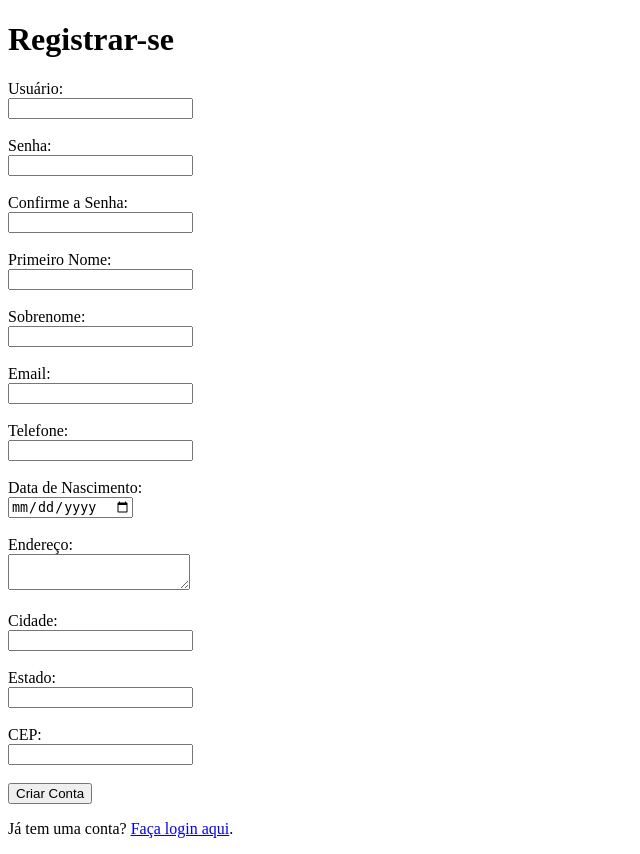
After one commit to Alanxx69/car_loan, a Django app: page /register/ in a window 1280 px wide. The commit adds this page. Shown: the whole page, without its empty margins (0-640 px from the left). Run offline with Django 5.2, Linux system fonts and the light colour scheme.

Commit message:
feat: adds support for customer registration and updates, including custom forms and templates in Portuguese

```diff
--- a/app/settings.py
+++ b/app/settings.py
@@ -111,7 +111,7 @@ AUTH_PASSWORD_VALIDATORS = [
 # Internationalization
 # https://docs.djangoproject.com/en/5.2/topics/i18n/
 
-LANGUAGE_CODE = "en-us"
+LANGUAGE_CODE = "pt-br"
 
 TIME_ZONE = "UTC"
 
--- a/app/templates/home.html
+++ b/app/templates/home/home.html
@@ -1,4 +1,4 @@
-{% extends "base.html" %}
+{% extends "home/base.html" %}
 {% load static %}
 {% block content %}
 <div class="branding-container" style="text-align: center; padding: 2rem;">
--- /dev/null
+++ b/app/templates/register.html
@@ -0,0 +1,74 @@
+<!DOCTYPE html>
+<html lang="pt-br">
+<head>
+  <meta charset="UTF-8">
+  <meta name="viewport" content="width=device-width, initial-scale=1.0">
+  <title>Registrar-se</title>
+</head>
+<body>
+  <h1>Registrar-se</h1>
+
+  {% if form.errors %}
+    <div class="errorlist">
+        <p>Por favor, corrija os erros abaixo:</p>
+        {{ form.non_field_errors }}
+        {% for field in form %}
+            {% if field.errors %}
+                <p><strong>{{ field.label }}:</strong> {{ field.errors|striptags }}</p>
+            {% endif %}
+        {% endfor %}
+    </div>
+  {% endif %}
+
+  <form method="post">
+    {% csrf_token %}
+
+    <!-- Campos do User (UserCreationForm) -->
+    <label for="id_username">Usuário:</label><br>
+    <input type="text" name="username" id="id_username" required><br>
+    {% if form.username.errors %}<span style="color:red;">{{ form.username.errors|striptags }}</span><br>{% endif %}<br>
+
+    <label for="id_password1">Senha:</label><br>
+    <input type="password" name="password1" id="id_password1" required><br>
+    {% if form.password.errors %}<span style="color:red;">{{ form.password.errors|striptags }}</span><br>{% endif %}<br>
+
+    <label for="id_password2">Confirme a Senha:</label><br>
+    <input type="password" name="password2" id="id_password2" required><br>
+    {% if form.password2.errors %}<span style="color:red;">{{ form.password2.errors|striptags }}</span><br>{% endif %}<br>
+    <!-- Fim dos campos do User -->
+
+    <!-- Campos adicionais para o Customer -->
+    <label for="id_first_name">Primeiro Nome:</label><br>
+    <input type="text" id="id_first_name" name="first_name"><br><br>
+
+    <label for="id_last_name">Sobrenome:</label><br>
+    <input type="text" id="id_last_name" name="last_name"><br><br>
+
+    <label for="id_email">Email:</label><br>
+    <input type="email" id="id_email" name="email"><br><br>
+
+    <label for="id_phone">Telefone:</label><br>
+    <input type="text" id="id_phone" name="phone"><br><br>
+
+    <label for="id_date_of_birth">Data de Nascimento:</label><br>
+    <input type="date" id="id_date_of_birth" name="date_of_birth"><br><br>
+
+    <label for="id_address">Endereço:</label><br>
+    <textarea id="id_address" name="address"></textarea><br><br>
+
+    <label for="id_city">Cidade:</label><br>
+    <input type="text" id="id_city" name="city"><br><br>
+
+    <label for="id_state">Estado:</label><br>
+    <input type="text" id="id_state" name="state"><br><br>
+
+    <label for="id_zip_code">CEP:</label><br>
+    <input type="text" id="id_zip_code" name="zip_code"><br><br>
+    <!-- Fim dos campos adicionais -->
+
+    <button type="submit">Criar Conta</button>
+
+  </form>
+  <p>Já tem uma conta? <a href="{% url 'login' %}">Faça login aqui</a>.</p>
+</body>
+</html>
--- a/app/urls.py
+++ b/app/urls.py
@@ -28,4 +28,5 @@ urlpatterns = [
     path("vehicle/", include("vehicle.urls")),
     path("login/", auth_views.LoginView.as_view(template_name="login.html"), name="login"),
     path("register/", views.register, name="register"),
+    path("logout/", auth_views.LogoutView.as_view(next_page="home"), name="logout"),
 ]
--- a/app/views.py
+++ b/app/views.py
@@ -1,19 +1,43 @@
+from django.contrib import messages  # Opcional: para feedback ao usuário
 from django.contrib.auth.forms import UserCreationForm
+from django.db import transaction  # Importe transaction
 from django.shortcuts import redirect, render
+
+from customer.forms import CustomUserCreationForm  # Importa o formulário customizado
+from customer.models import Customer  # Importe o modelo Customer
 
 
 def home(request):
     """View para a página inicial do sistema de empréstimo de veículos."""
-    return render(request, "home.html")
+    return render(request, "home/home.html")
 
 
 def register(request):
-    """View para registro de novos usuários."""
     if request.method == "POST":
-        form = UserCreationForm(request.POST)
+        form = CustomUserCreationForm(request.POST)
         if form.is_valid():
-            form.save()
-            return redirect("login")
+            try:
+                with transaction.atomic():
+                    user = form.save()
+
+                    customer = Customer.objects.create(
+                        user_id=user,
+                        first_name=form.cleaned_data.get("first_name"),
+                        last_name=form.cleaned_data.get("last_name"),
+                        email=form.cleaned_data.get("email"),
+                        phone=form.cleaned_data.get("phone"),
+                        date_of_birth=form.cleaned_data.get("date_of_birth"),
+                        address=form.cleaned_data.get("address"),
+                        city=form.cleaned_data.get("city"),
+                        state=form.cleaned_data.get("state"),
+                        zip_code=form.cleaned_data.get("zip_code"),
+                    )
+
+                    messages.success(request, "Registro realizado com sucesso! Faça o login.")
+                    return redirect("login")
+            except Exception as e:
+                messages.error(request, f"Ocorreu um erro durante o registro: {e}")
     else:
-        form = UserCreationForm()
+        form = CustomUserCreationForm()
+
     return render(request, "register.html", {"form": form})
--- /dev/null
+++ b/customer/forms.py
@@ -0,0 +1,57 @@
+from django import forms
+from django.contrib.auth.forms import UserCreationForm
+from django.contrib.auth.models import User
+
+from .models import Customer
+
+
+class CustomUserCreationForm(UserCreationForm):
+    # Campos adicionais
+    first_name = forms.CharField(max_length=30, required=False)
+    last_name = forms.CharField(max_length=30, required=False)
+    email = forms.EmailField(required=False)
+    phone = forms.CharField(max_length=20, required=False)
+    date_of_birth = forms.DateField(required=False, widget=forms.DateInput(attrs={"type": "date"}))
+    address = forms.CharField(max_length=100, required=False)
+    city = forms.CharField(max_length=50, required=False)
+    state = forms.CharField(max_length=50, required=False)
+    zip_code = forms.CharField(max_length=10, required=False)
+
+    class Meta:
+        model = User
+        fields = ("username", "password1", "password2", "first_name", "last_name", "email")
+
+
+class CustomerForm(forms.ModelForm):
+    class Meta:
+        model = Customer
+        # Liste os campos do modelo Customer que você quer permitir
+        # que o usuário edite no formulário.
+        fields = [
+            "first_name",
+            "last_name",
+            "email",
+            "phone",
+            "date_of_birth",
+            "address",
+            "city",
+            "state",
+            "zip_code",
+        ]
+        # Opcional: Adicionar widgets para customizar a aparência dos campos
+        widgets = {
+            "date_of_birth": forms.DateInput(attrs={"type": "date"}),  # Usa input de data HTML5
+            "address": forms.Textarea(attrs={"rows": 3}),  # Textarea menor
+        }
+        # Opcional: Definir labels em português se os nomes dos campos no modelo estiverem em inglês
+        labels = {
+            "first_name": "Primeiro Nome",
+            "last_name": "Sobrenome",
+            "email": "Email",
+            "phone": "Telefone",
+            "date_of_birth": "Data de Nascimento",
+            "address": "Endereço",
+            "city": "Cidade",
+            "state": "Estado",
+            "zip_code": "CEP",
+        }
--- a/customer/urls.py
+++ b/customer/urls.py
@@ -3,6 +3,7 @@ from django.urls import path
 from . import views
 
 urlpatterns = [
-    path("create/", views.customer_create, name="customer_create"),
+    path("profile/update/", views.profile_update, name="profile_update"),
+    path("update/<int:pk>/", views.customer_update, name="customer_update"),
     path("list/", views.customer_list, name="customer_list"),
 ]
```
Also changed, not shown: app/templates/base.html (deleted, +0 -24 lines), app/templates/home/base.html (added, +39 -0 lines), app/templates/login.html (added, +22 -0 lines), customer/models.py (+15 -7 lines), customer/templates/customer/customer_update.html (added, +9 -0 lines), customer/views.py (+44 -15 lines), customer/migrations/0002_customer_user.py (added), customer/migrations/0003_rename_user_customer_user_id.py (added), customer/migrations/0004_alter_customer_address_alter_customer_city_and_more.py (added).
